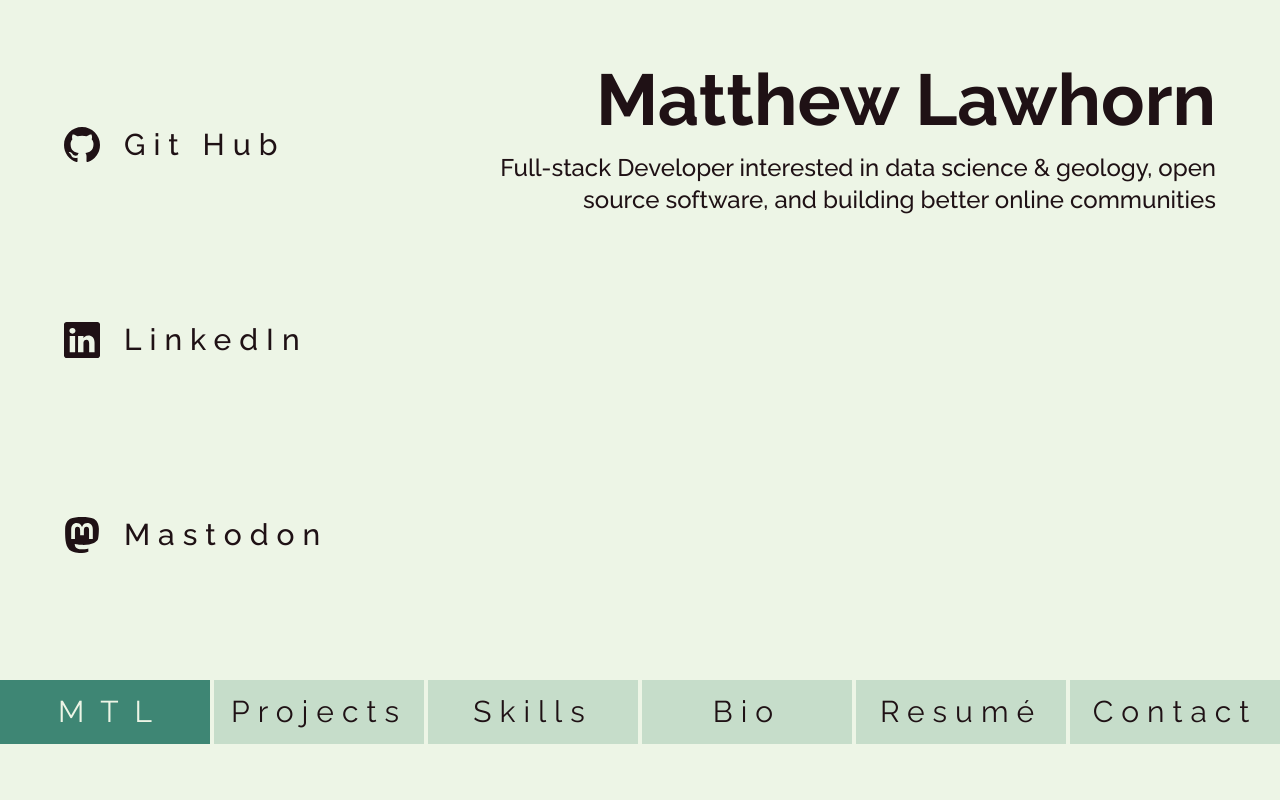
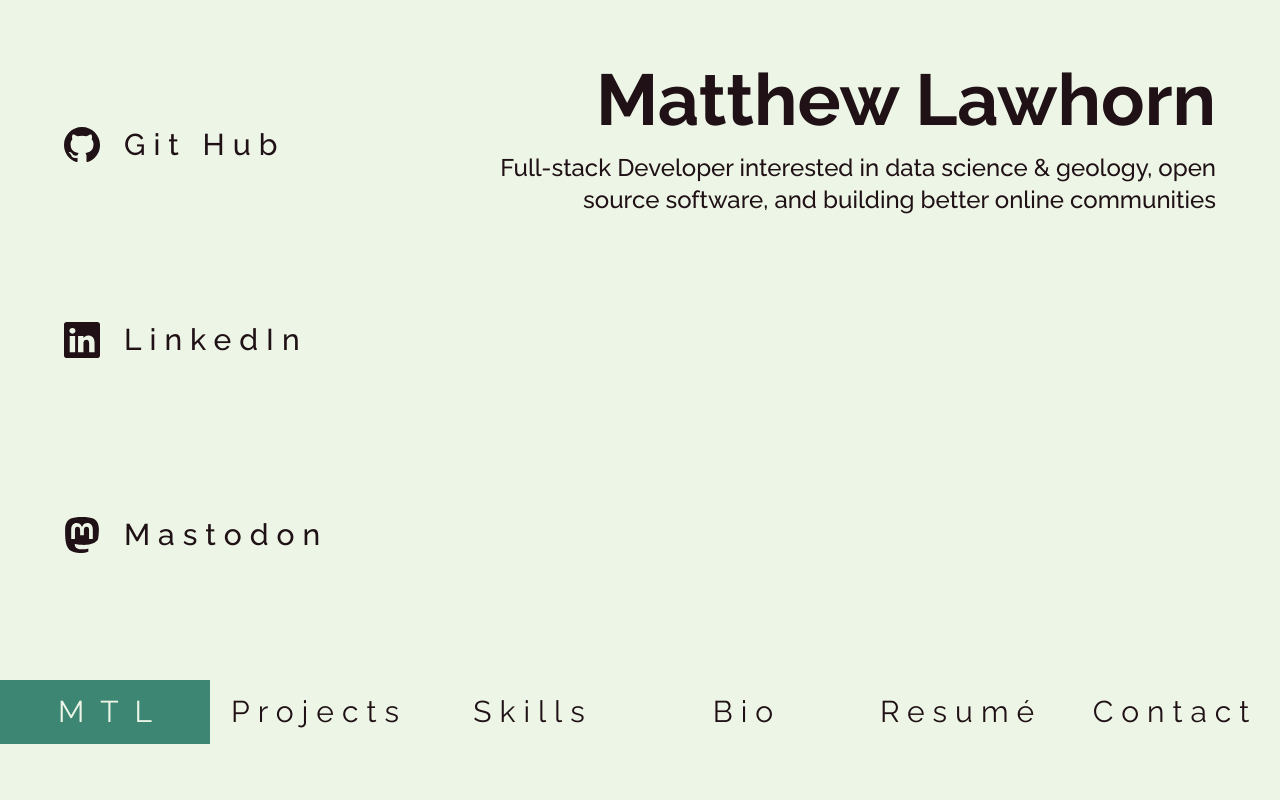
Before and after one commit to Lawhornmatt/PurseReachSnow, a Next.js app: page / in a window 1280 px wide. Shown: the top 800 px of the page. Built offline with nearby package versions, Linux system fonts and the light colour scheme.

Commit message:
Desktop Nav Colors
Desktop Nav blends into background.

```diff
--- a/app/_components/_navbar/desktopNav.tsx
+++ b/app/_components/_navbar/desktopNav.tsx
@@ -9,8 +9,8 @@ export default function DesktopNav() {
     const toggleMenu = () => { setOpen(!isOpen) };
 
     return (
-        <nav className= "hidden sm:flex sticky w-full top-1">
-            <Link className= "bg-virid text-mint w-1/6 h-16 text-3xl mb-1 text-center flex items-center justify-center" href='#splash'>
+        <nav className= "hidden bg-mint sm:flex sticky w-full top-0">
+            <Link className= "bg-virid text-mint w-1/6 h-16 text-3xl text-center flex items-center justify-center" href='#splash'>
                 <span className= "tracking-logo">MT</span><span>L</span>
             </Link>
             {[
@@ -20,7 +20,7 @@ export default function DesktopNav() {
                ['Resumé',   '#resume'],
                ['Contact',  '#contact'],
              ].map(([title, url]) => (
-                <Link href={url} className="bg-leaf w-1/6 min-h-[15%] text-2xl md:text-3xl mb-1 ml-1 text-center flex items-center justify-center">
+                <Link href={url} className="w-1/6 min-h-[15%] text-2xl md:text-3xl ml-1 text-center flex items-center justify-center">
                     <span className="lg:tracking-navbar">{title}</span>
                 </Link>
             ))}
```
